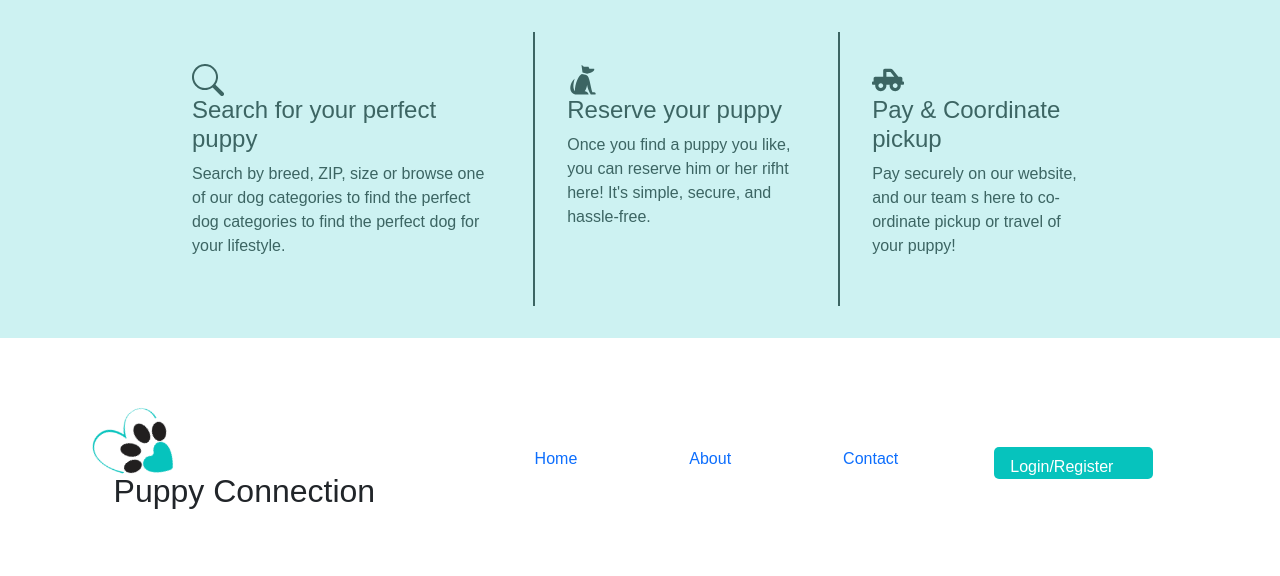
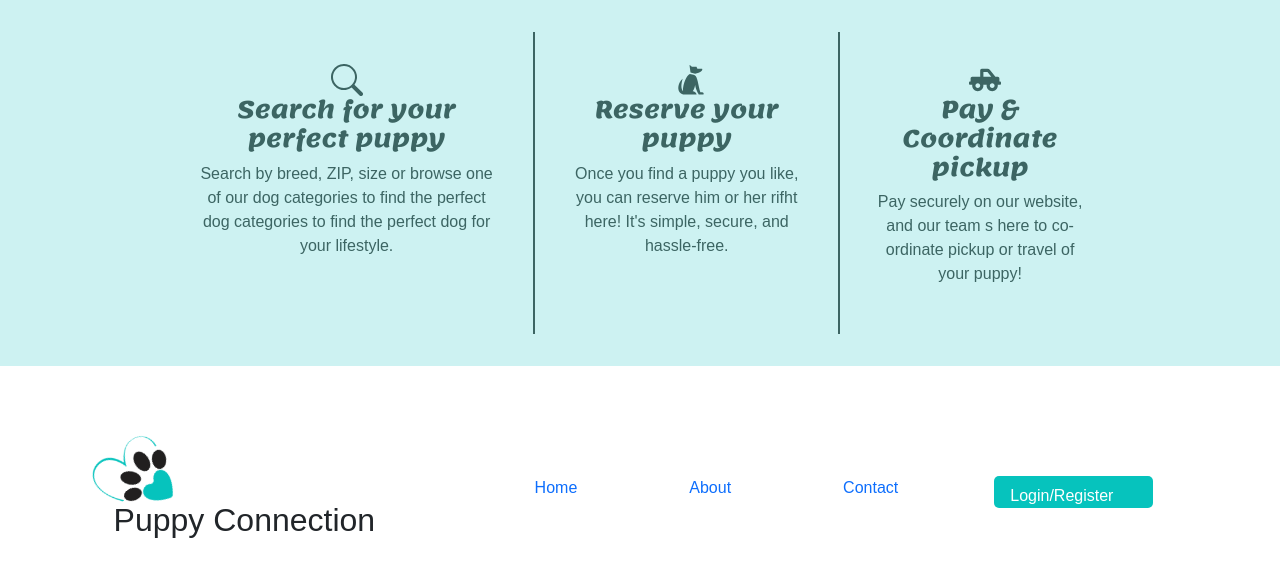
Before and after one commit to tonyadearman/puppyAdoption, a React (Create React App) app in the folder client/: page / in a window 1280 px wide. Shown: the top 576 px of the page. Built offline with nearby package versions, Linux system fonts and the light colour scheme; a web font is replaced by a local one.

Commit message:
centered icons, changed font

```diff
--- a/client/src/components/CTA/CTA.css
+++ b/client/src/components/CTA/CTA.css
@@ -18,9 +18,15 @@
 .cta_icon {
     font-size: 2rem;
     color: #3c6563;
+    margin-left: 45%;
+}
 
+h4 {
+    font-family: 'Lemonada', cursive;
+    font-weight: bolder;
 }
 
 h4, p {
     color: #3c6563;
+    text-align: center;
 }
```
